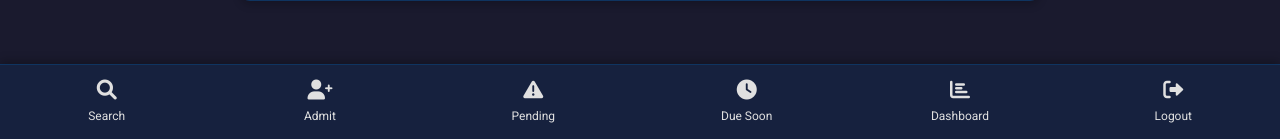
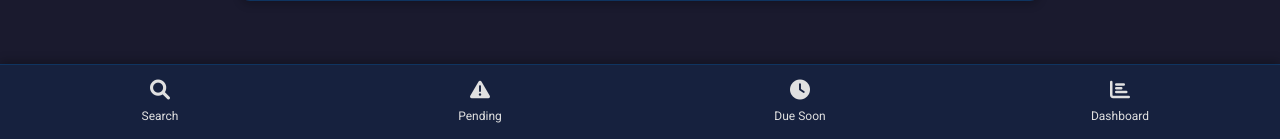
Before and after one commit to Yameen-Shaikh/Maktab, a Django app: page /admission/ in a window 1280 px wide. Shown: the part 661-800 px from the top of the page. Run offline with Django 5.2, Linux system fonts and the light colour scheme.

Commit message:
Removed Admit and Logout from Botton tab menu.

```diff
--- a/students/templates/students/base.html
+++ b/students/templates/students/base.html
@@ -298,10 +298,6 @@
         <i class="fas fa-search"></i>
         <span>Search</span>
       </a>
-      <a href="{% url 'add_student' %}" class="nav-item">
-        <i class="fas fa-user-plus"></i>
-        <span>Admit</span>
-      </a>
       <a href="{% url 'pending_fees_list' %}" class="nav-item">
         <i class="fas fa-exclamation-triangle"></i>
         <span>Pending</span>
@@ -314,10 +310,6 @@
         <i class="fas fa-chart-bar"></i>
         <span>Dashboard</span>
       </a>
-      <a href="{% url 'logout' %}" class="nav-item">
-        <i class="fas fa-sign-out-alt"></i>
-        <span>Logout</span>
-      </a>
     </div>
     {% endblock footer_nav %} {% block scripts %} {% endblock %}
   </body>
```
